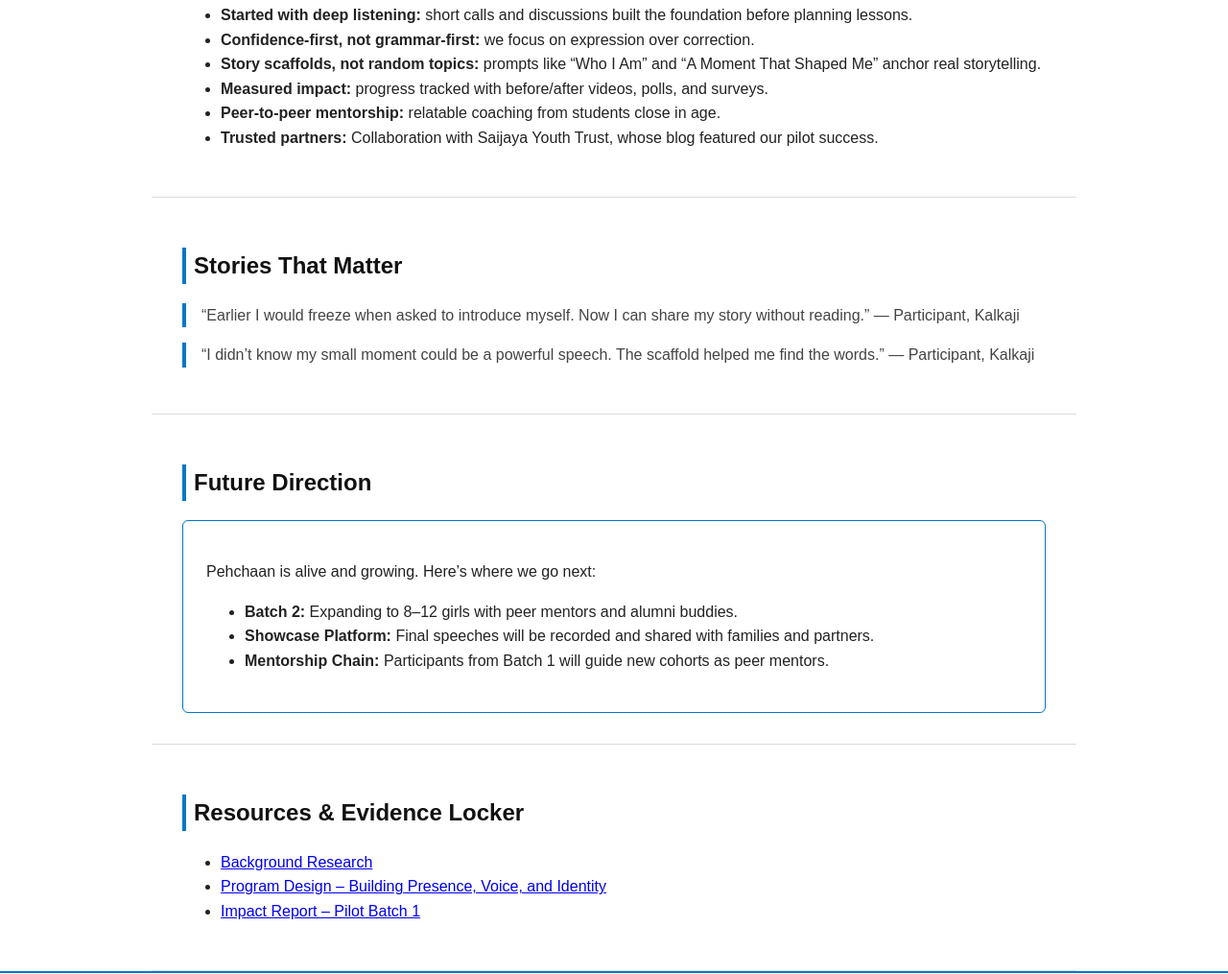
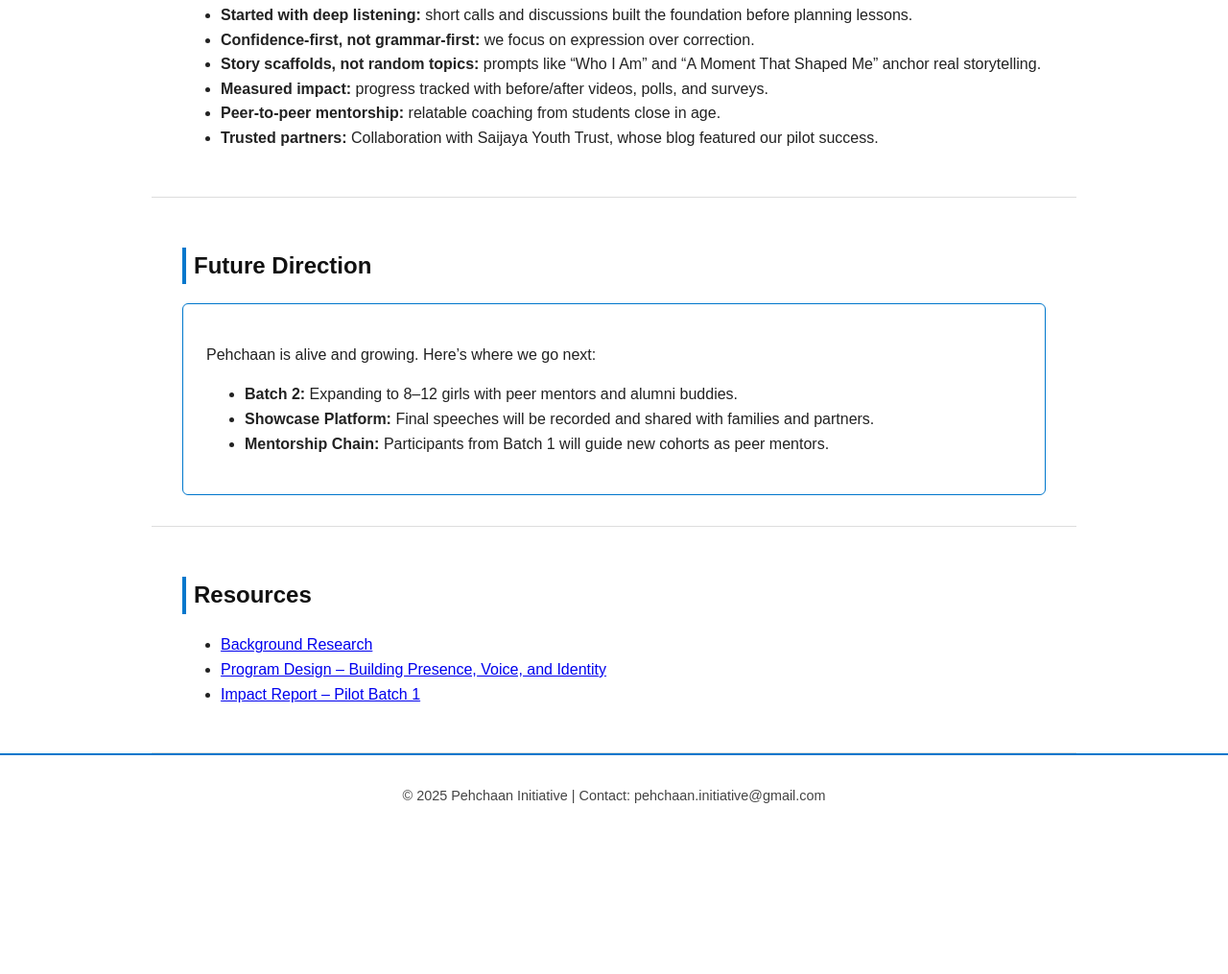
Before and after one commit to a2o1o/pehchaan, a plain HTML site: page index.html in a window 1280 px wide. Shown: the part 1980-2995 px from the top of the page at 96% size. After the commit the page ends 2851 px from the top, so only its background shows below. Drawn offline with Linux system fonts and the light colour scheme.

Commit message:
Update index.html

```diff
--- a/index.html
+++ b/index.html
@@ -98,11 +98,6 @@
     </ul>
   </section>
 
-  <section>
-    <h2>Stories That Matter</h2>
-    <blockquote>“Earlier I would freeze when asked to introduce myself. Now I can share my story without reading.” — Participant, Kalkaji</blockquote>
-    <blockquote>“I didn’t know my small moment could be a powerful speech. The scaffold helped me find the words.” — Participant, Kalkaji</blockquote>
-  </section>
 
   <section>
     <h2>Future Direction</h2>
@@ -117,7 +112,7 @@
   </section>
 
   <section>
-    <h2>Resources & Evidence Locker</h2>
+    <h2>Resources</h2>
     <ul>
       <li><a href="resources/Background-Research.pdf" target="_blank">Background Research</a></li>
       <li><a href="resources/Program-Design.pdf" target="_blank">Program Design – Building Presence, Voice, and Identity</a></li>
```
